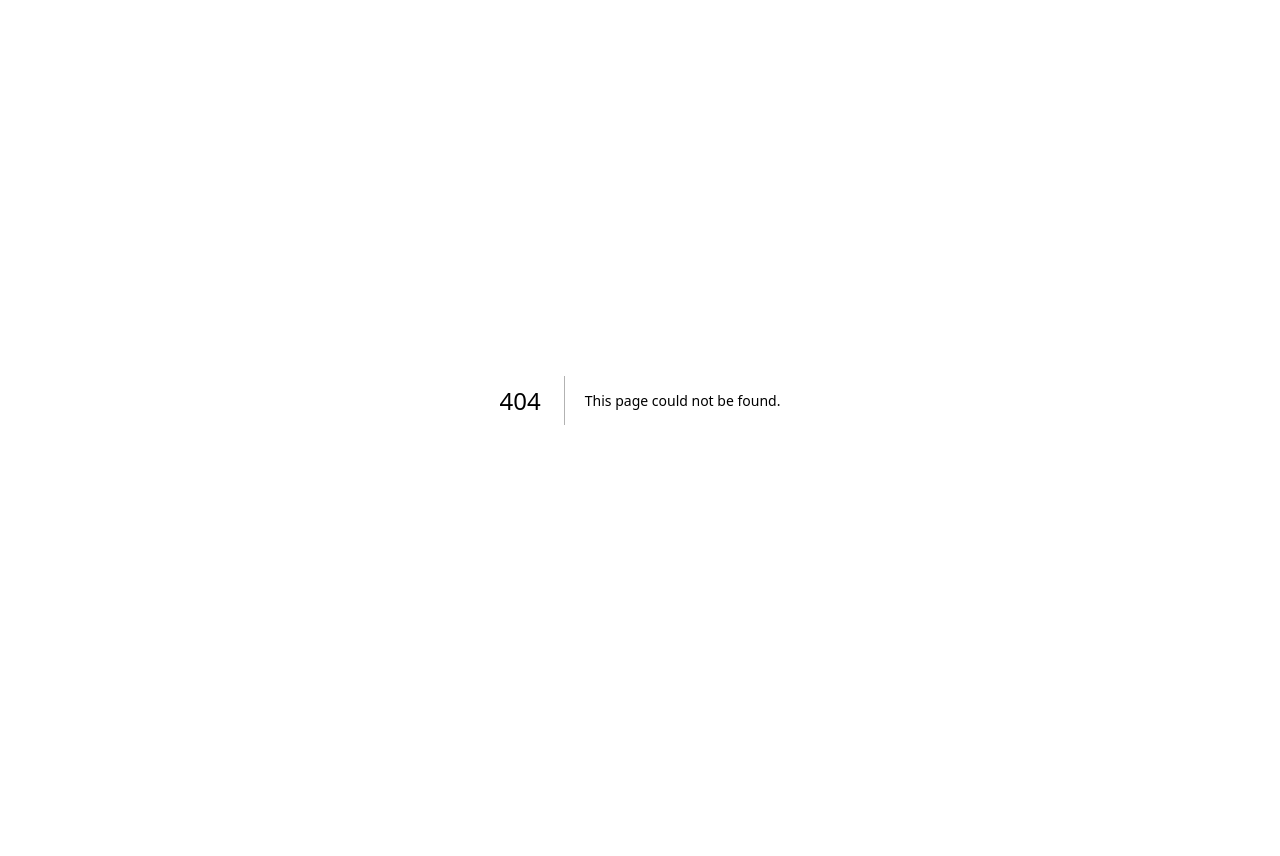
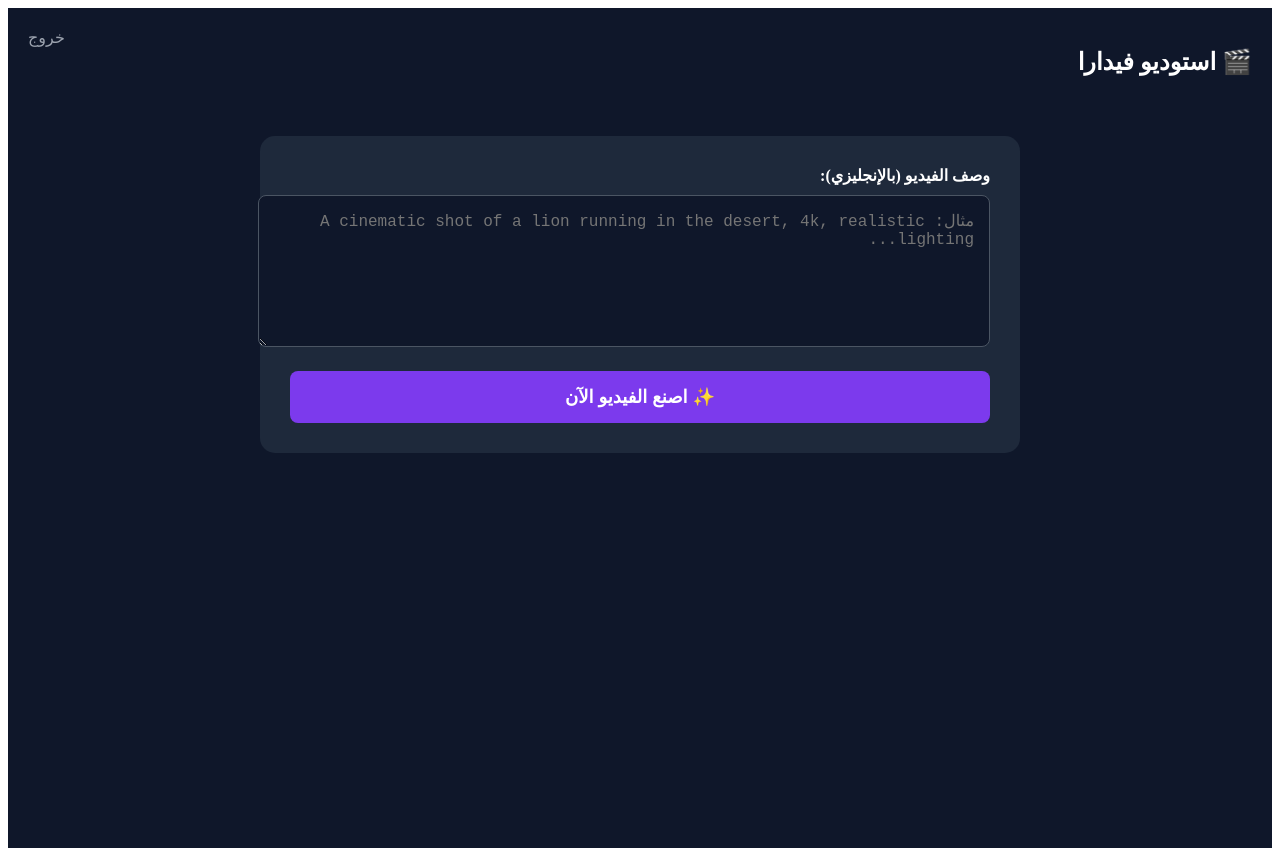
Before and after one commit to ahmedmkn999-alt/vidara, a Next.js app: page /dashboard in a window 1280 px wide. Before the commit this address had no page. Before the commit the page ends 800 px from the top, so only its background shows below. Built offline with nearby package versions, Linux system fonts and the light colour scheme.

Commit message:
Create Dashboard component for video generation

```diff
--- /dev/null
+++ b/pages/dashboard.tsx
@@ -0,0 +1,78 @@
+import { useState } from 'react';
+import Link from 'next/link';
+
+export default function Dashboard() {
+  const [prompt, setPrompt] = useState('');
+  const [video, setVideo] = useState(null);
+  const [loading, setLoading] = useState(false);
+  const [status, setStatus] = useState('');
+
+  const generateVideo = async () => {
+    if (!prompt) return alert("اكتب وصف الفيديو!");
+    setLoading(true);
+    setStatus("جاري الاتصال بالسيرفر...");
+
+    try {
+      // 1. إرسال الطلب
+      const res = await fetch('/api/generate', {
+        method: 'POST',
+        headers: {'Content-Type': 'application/json'},
+        body: JSON.stringify({ prompt })
+      });
+
+      let pred = await res.json();
+      if (res.status !== 201) throw new Error(pred.detail || "حدث خطأ في الاتصال");
+
+      setStatus("جاري الرسم.. (قد يستغرق دقيقة)");
+
+      // 2. انتظار النتيجة
+      while (pred.status !== "succeeded" && pred.status !== "failed") {
+        await new Promise(r => setTimeout(r, 2000));
+        // استخدام المفتاح لمتابعة الحالة فقط
+        const check = await fetch("https://api.replicate.com/v1/predictions/" + pred.id, {
+          headers: { Authorization: "Token R8_Kv4EUNsp6xIkUtcP3xCGjbIVF36pOxx3fq803" }
+        });
+        pred = await check.json();
+      }
+
+      if (pred.status === "succeeded") {
+        setVideo(pred.output[0]);
+        setStatus("تم الانتهاء! 🎉");
+      } else {
+        setStatus("فشلت العملية، حاول بوصف آخر");
+      }
+
+    } catch (e) { alert(e.message); setStatus("خطأ"); }
+    setLoading(false);
+  };
+
+  return (
+    <div style={{minHeight: '100vh', background: '#0f172a', color: 'white', padding: '20px', direction: 'rtl'}}>
+      <nav style={{display: 'flex', justifyContent: 'space-between', marginBottom: '40px'}}>
+        <h2>🎬 استوديو فيدارا</h2>
+        <Link href="/" style={{color: '#9ca3af', textDecoration: 'none'}}>خروج</Link>
+      </nav>
+
+      <div style={{maxWidth: '700px', margin: '0 auto', background: '#1e293b', padding: '30px', borderRadius: '15px'}}>
+        <label style={{display: 'block', marginBottom: '10px', fontWeight: 'bold'}}>وصف الفيديو (بالإنجليزي):</label>
+        <textarea
+          value={prompt} onChange={(e) => setPrompt(e.target.value)}
+          placeholder="مثال: A cinematic shot of a lion running in the desert, 4k, realistic lighting..."
+          style={{width: '100%', height: '120px', background: '#0f172a', color: 'white', border: '1px solid #4b5563', padding: '15px', borderRadius: '8px', marginBottom: '20px', fontSize: '16px'}}
+        />
+        <button onClick={generateVideo} disabled={loading} style={{width: '100%', background: loading ? '#4b5563' : '#7c3aed', color: 'white', padding: '15px', border: 'none', borderRadius: '8px', fontWeight: 'bold', fontSize: '18px', cursor: loading ? 'not-allowed' : 'pointer'}}>
+          {loading ? status : "✨ اصنع الفيديو الآن"}
+        </button>
+      </div>
+
+      {video && (
+        <div style={{marginTop: '30px', textAlign: 'center'}}>
+          <h3 style={{marginBottom: '10px', color: '#4ade80'}}>تم إنشاء الفيديو بنجاح!</h3>
+          <video controls src={video} style={{width: '100%', maxWidth: '700px', borderRadius: '15px', border: '2px solid #4ade80'}} autoPlay loop />
+          <br/>
+          <a href={video} download style={{display: 'inline-block', marginTop: '15px', background: '#2563eb', color: 'white', padding: '10px 20px', borderRadius: '5px', textDecoration: 'none'}}>⬇️ تحميل الفيديو</a>
+        </div>
+      )}
+    </div>
+  );
+          }
```
